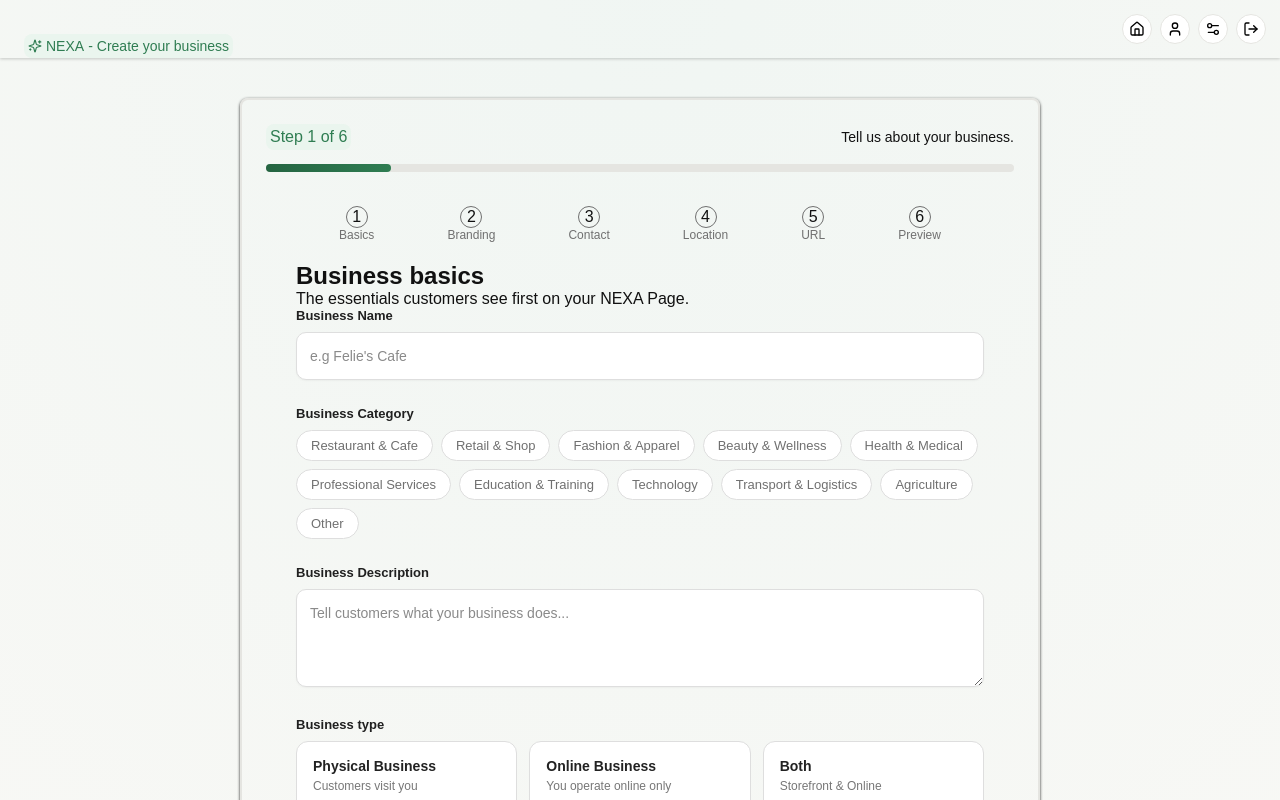
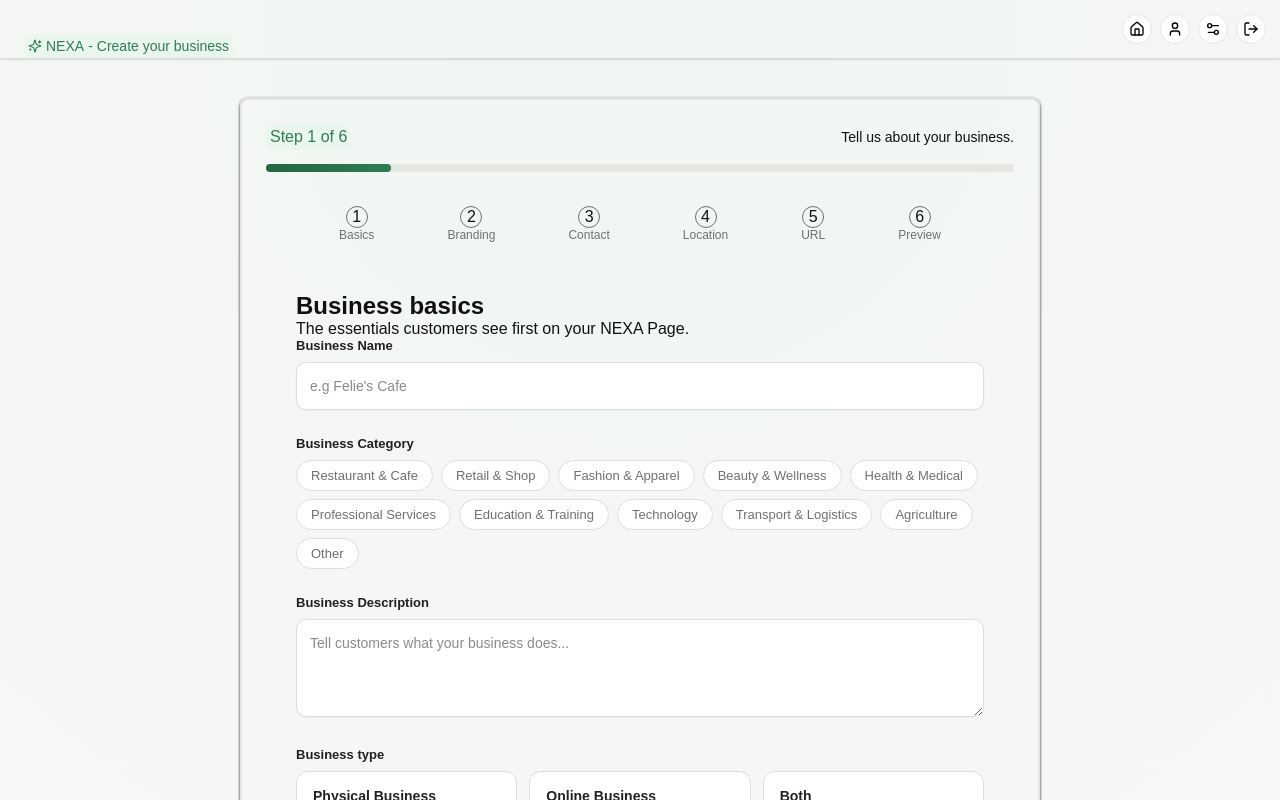
Before and after one commit to BigDestynEnergy/Nexa, a React (Vite) app: page /create in a window 1280 px wide. Shown: the top 800 px of the page. Built offline with nearby package versions, Linux system fonts and the light colour scheme; a web font is replaced by a local one.

Commit message:
Adjust margin for basics class in Basics.css

```diff
--- a/src/Create Styles/Basics.css
+++ b/src/Create Styles/Basics.css
@@ -1,10 +1,7 @@
-/* =========================
-   BASICS STEP
-========================= */
 
 .basics {
     max-width: 840px;
-    margin: 0 30px;
+    margin: 30px 30px;
 }
 
 .basics .form-group {
```
